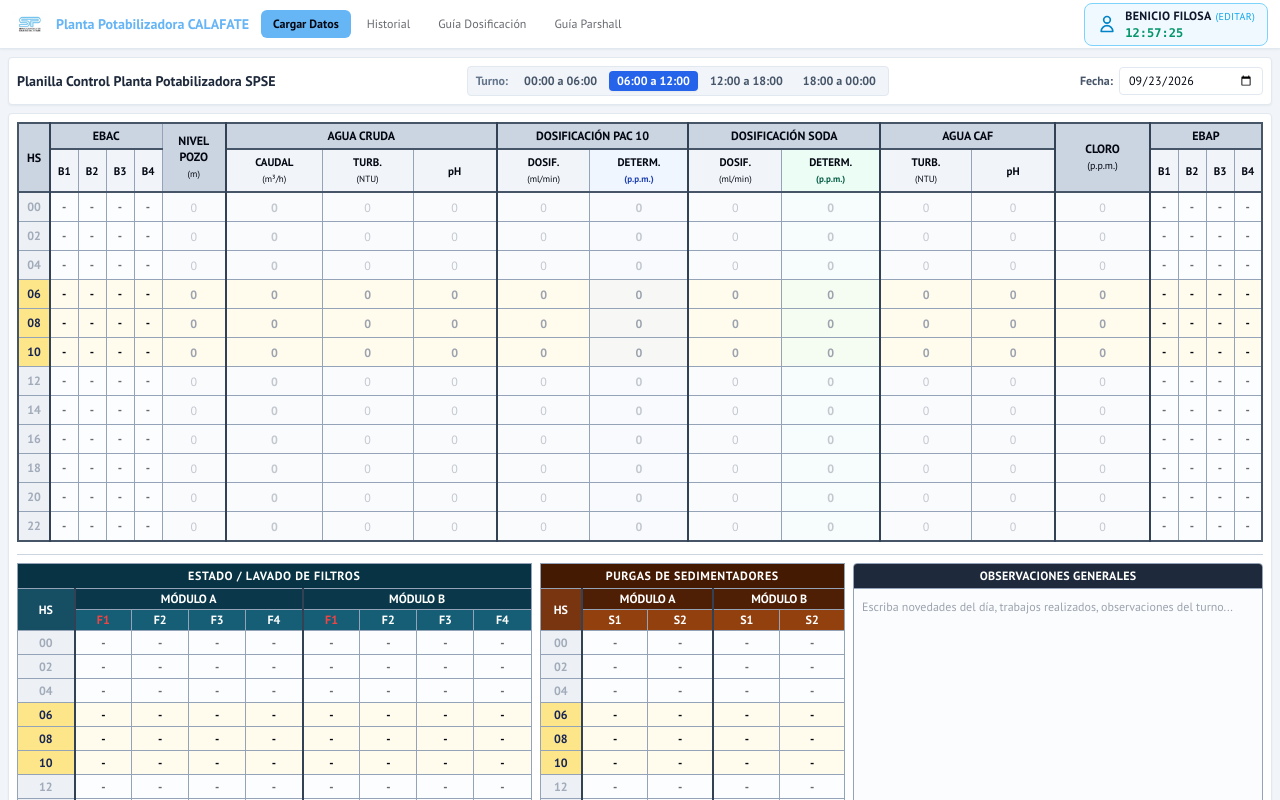
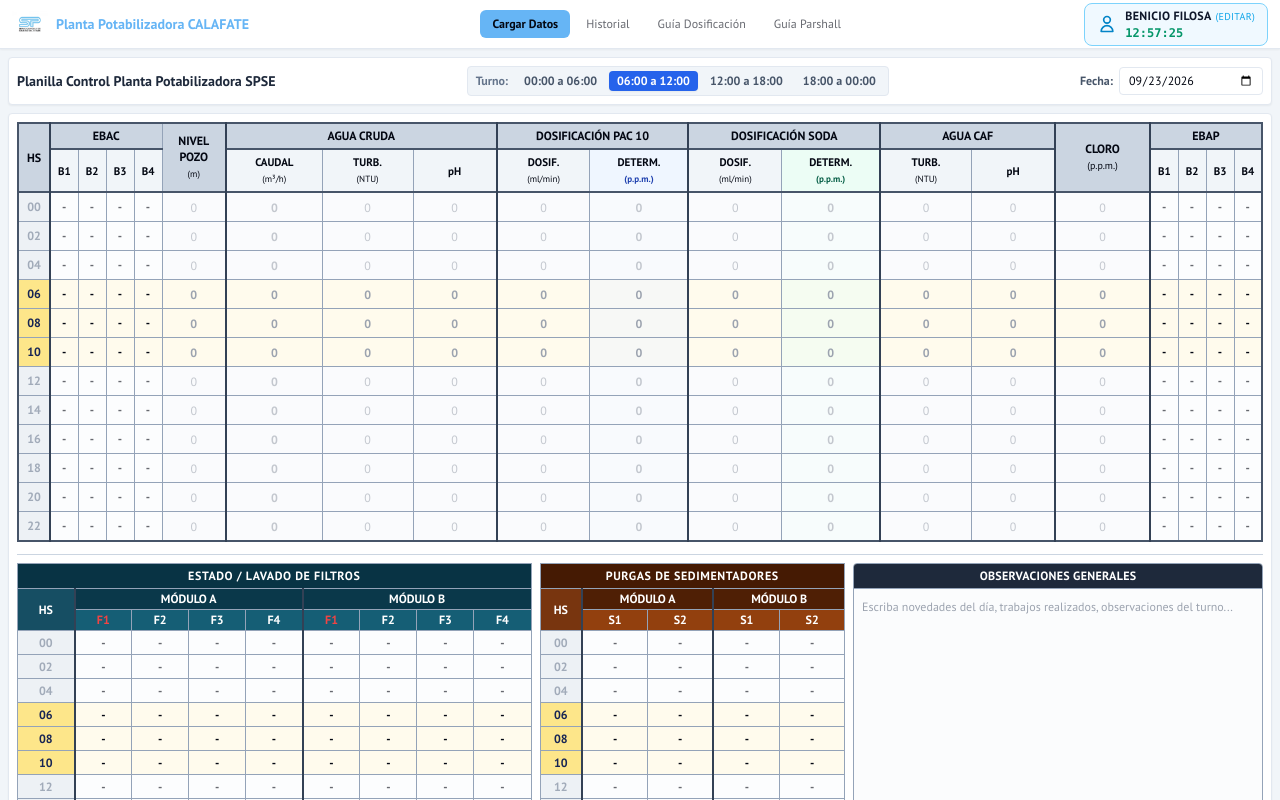
Before and after one commit to felipieroni/spseplanilla, a Next.js app: page / in a window 1280 px wide. Shown: the top 800 px of the page. Built offline with nearby package versions, Linux system fonts and the light colour scheme.

Commit message:
Cambio de encabezado

```diff
--- a/src/components/header.tsx
+++ b/src/components/header.tsx
@@ -30,14 +30,14 @@ export function Header() {
     <header className="sticky top-0 z-50 w-full border-b bg-card shadow-sm">
       <div className="flex h-12 items-center px-3 gap-3">
 
-        {/* LOGO */}
+        {/* LOGO Y TÍTULO (IZQUIERDA) */}
         <Link href="/" className="flex items-center gap-2 shrink-0">
           <Image src="/logo.jpg" alt="SPSE Logo" width={36} height={36} priority />
           <span className="text-sm font-bold text-primary hidden md:block">Planta Potabilizadora CALAFATE</span>
         </Link>
 
-        {/* NAVEGACIÓN ESCRITORIO */}
-        <nav className="hidden md:flex items-center gap-1 flex-1">
+        {/* NAVEGACIÓN ESCRITORIO (CENTRADA) */}
+        <nav className="hidden md:flex items-center justify-center gap-1 flex-1">
           {navItems.map((item) => (
             <Link
               key={item.href}
@@ -54,7 +54,7 @@ export function Header() {
           ))}
         </nav>
 
-        {/* FICHA OPERADOR + RELOJ */}
+        {/* FICHA OPERADOR + RELOJ (DERECHA) */}
         <div
           onClick={() => abrirModalOperador()}
           className="flex items-center gap-2 border border-sky-300 bg-sky-50 hover:bg-sky-100 px-3 py-1 rounded-lg cursor-pointer transition-all shrink-0 ml-auto"
```
